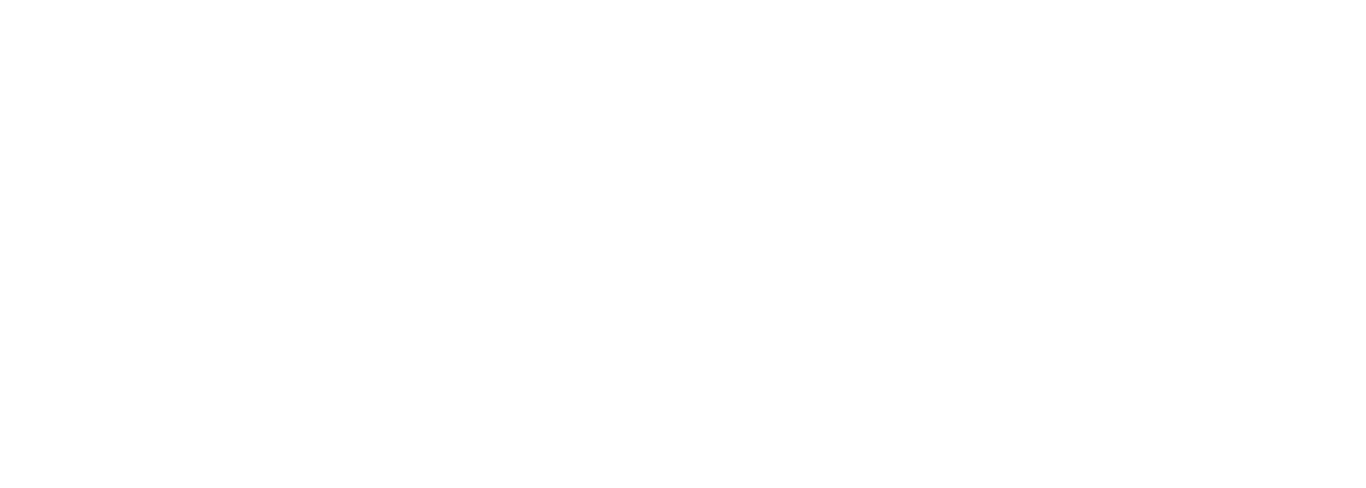
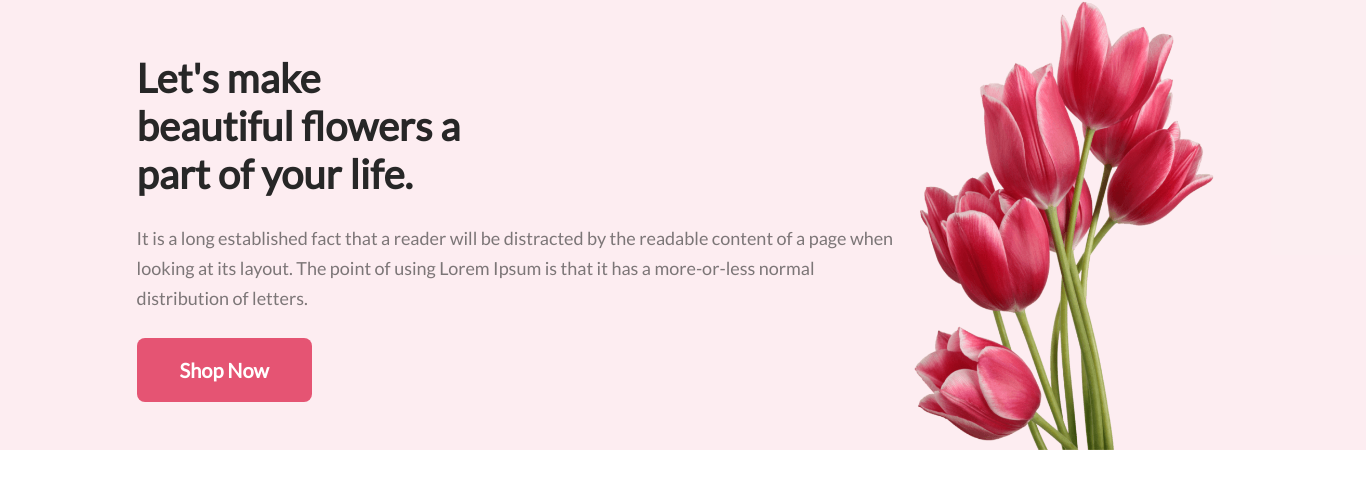
Before and after one commit to sabbirsiddique/assignment-01-flower-shop, a plain HTML site: page index.html in a window 1280 px wide. Shown: the whole page, 1366 px wide, since content can reach past the window. Drawn offline with nearby package versions, Linux system fonts and the light colour scheme.

Commit message:
flower shop section1 done

```diff
--- a/index.html
+++ b/index.html
@@ -1,11 +1,33 @@
 <!DOCTYPE html>
 <html lang="en">
+
 <head>
     <meta charset="UTF-8">
     <meta name="viewport" content="width=device-width, initial-scale=1.0">
     <title>Online Flower Shop</title>
+    <link rel="preconnect" href="https://fonts.googleapis.com">
+    <link rel="preconnect" href="https://fonts.gstatic.com" crossorigin>
+    <link href="https://fonts.googleapis.com/css2?family=Lato&family=Open+Sans&display=swap" rel="stylesheet">
+    <link rel="stylesheet" href="./styles/flower.css">
 </head>
+
 <body>
+    <header>
+        <section class="flower-shop-section1">
+            <div class="flower-shop-container">
+                <div class="about-flower">
+                    <h1 class="heading">Let's make <br> beautiful flowers a <br> part of your life.</h1>
+                    <p class="flower-description">It is a long established fact that a reader will be distracted by the readable content of a page when looking at its layout. The point of using Lorem Ipsum is that it has a more-or-less normal distribution of letters.</p>
+                    <button class="btn-primary">Shop Now</button>
+                </div>
+                <div class="flower-image">
+                    <img class="red-tulip" src="./Flower Asset/redTulip.png" alt="">
+                </div>
+            </div>
+        </section>
+    </header>
+    <main></main>
+    <footer></footer>
+</body>
 
-</body>
 </html>
--- /dev/null
+++ b/styles/flower.css
@@ -0,0 +1,64 @@
+/* Global style */
+* {
+    margin: 0px;
+    padding: 0px;
+}
+
+/* Common Styles */
+body {
+    font-family: 'Lato', sans-serif;
+    font-family: 'Open Sans', sans-serif;
+}
+
+/* Section-1 styles start*/
+.flower-shop-section1 {
+    width: 1366px;
+    height: 450px;
+    flex-shrink: 0;
+    background: rgba(229, 84, 115, 0.10);
+}
+
+.flower-shop-container {
+    display: flex;
+    justify-content: space-between;
+    align-items: center;
+    width: 80%;
+    margin: auto;
+}
+
+.heading {
+    color: #272727;
+    font-family: Lato;
+    font-size: 40px;
+    font-weight: 800;
+}
+
+.flower-description {
+    color: rgba(39, 39, 39, 0.60);
+    font-family: Lato;
+    font-size: 18px;
+    font-weight: 400;
+    line-height: 30px;
+    margin-top: 25px;
+    margin-bottom: 25px
+}
+
+.btn-primary {
+    color: #FFF;
+    font-family: Lato;
+    font-size: 20px;
+    font-weight: 700;
+    padding: 20px 43px;
+    border: none;
+    border-radius: 8px;
+    background: #E55473;
+
+}
+
+.red-tulip {
+    width: 330px;
+    height: 450px;
+    background-repeat: no-repeat;
+}
+
+/* Section-1 styles end */
```
Also changed, not shown: Flower Asset/redTulip.png (renamed from Flower Asset/pngwing 10.png).
